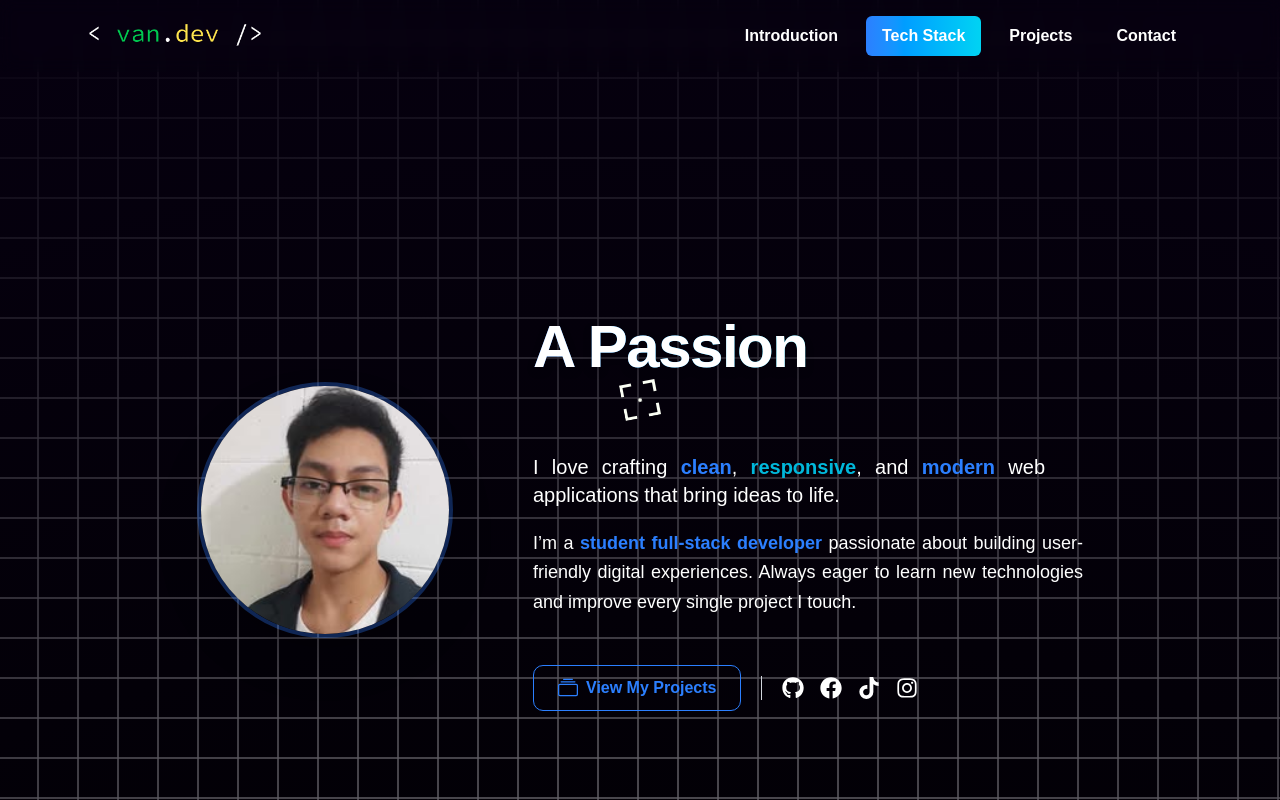
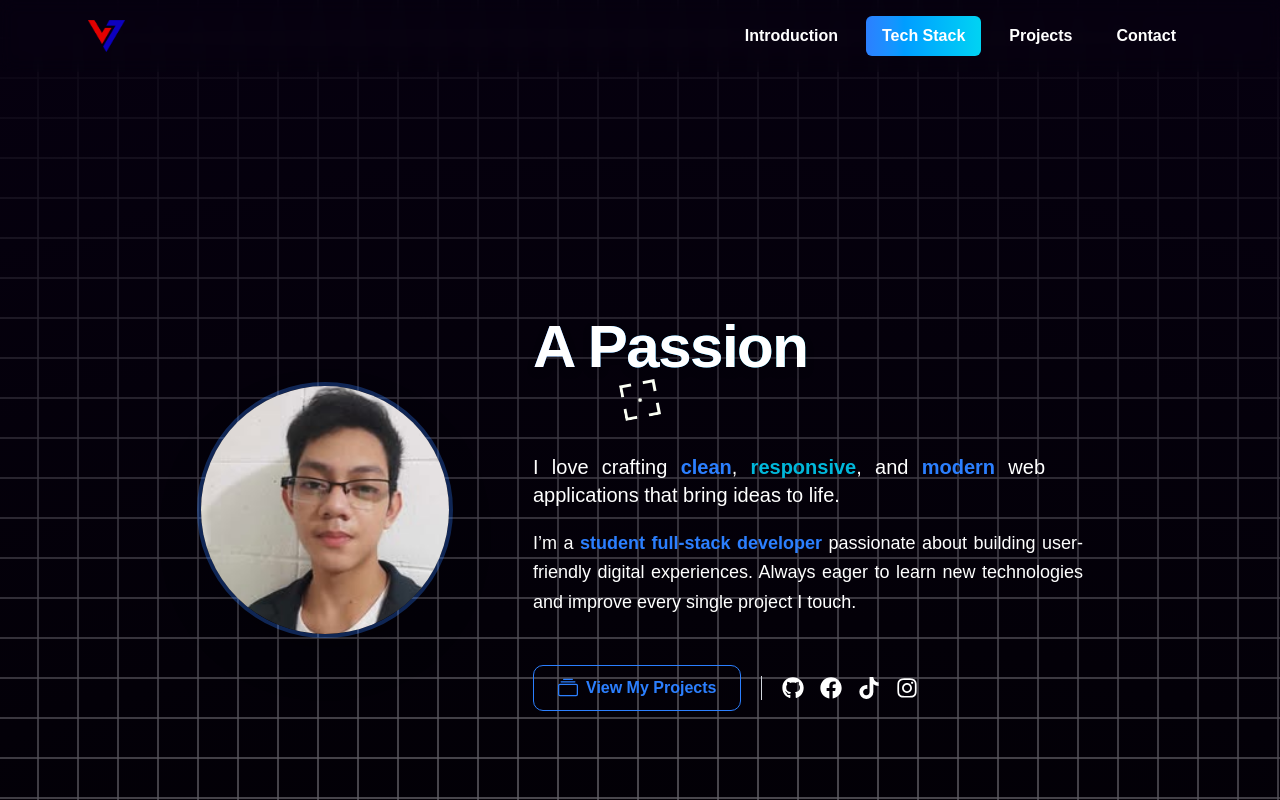
Before and after one commit to VanJoshua-dev/portfolio, a React (Vite) app in the folder myportfolio/: page /techstack in a window 1280 px wide. Shown: the top 800 px of the page. Built offline with nearby package versions, Linux system fonts and the light colour scheme.

Commit message:
change header logo

```diff
--- a/myportfolio/src/components/Header.jsx
+++ b/myportfolio/src/components/Header.jsx
@@ -1,5 +1,5 @@
 import React, { useEffect, useState } from "react";
-import logo from "../assets/_.png";
+import logo from "../assets/vanjoshua-logo.png";
 import { FiMenu, FiX } from "react-icons/fi";
 import clx from "clsx";
 import { useNavigate, useLocation } from "react-router-dom";
@@ -80,7 +80,7 @@ function Header() {
         <img
           src={logo}
           alt="van.dev"
-          className="h-6 cursor-pointer"
+          className="h-8 cursor-pointer"
           onClick={() => handleScrollTo("intro", "/")}
         />
 
```
Also changed, not shown: myportfolio/src/assets/vanjoshua-logo.png (added).
